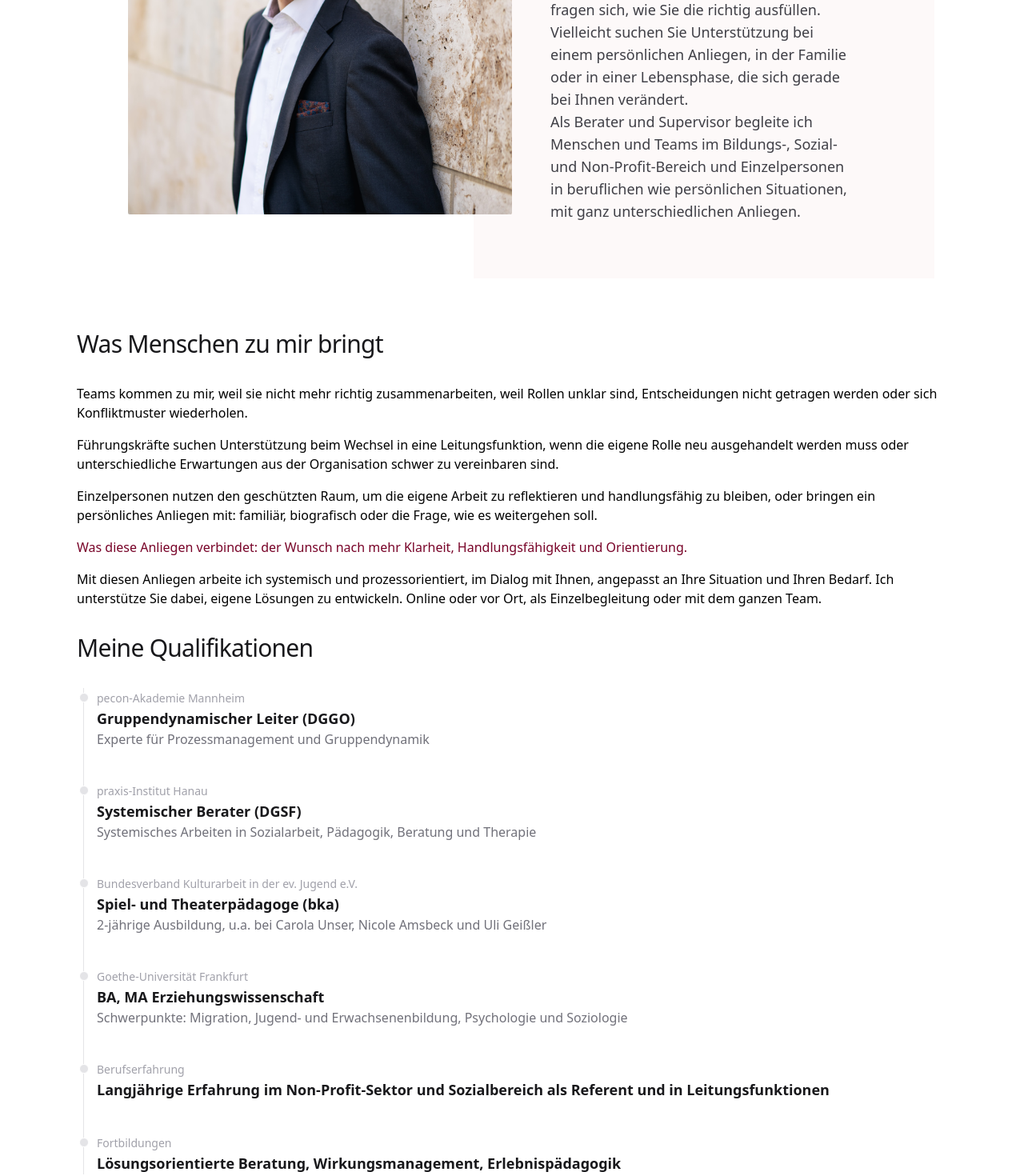
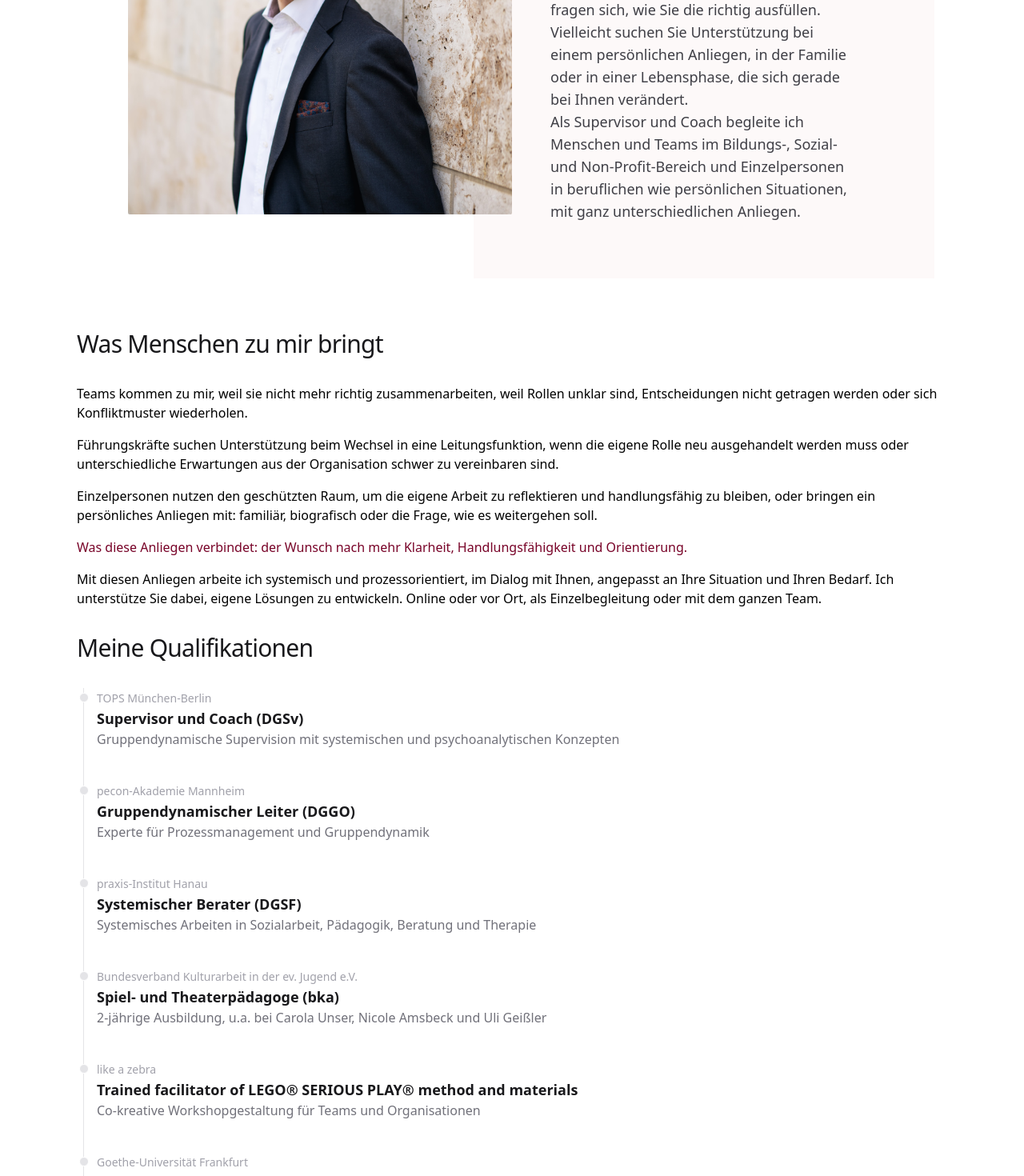
Before and after one commit to jenzopr/dirkpreussner.de, a Next.js app: page / in a window 1280 px wide. Shown: the part 420-1890 px from the top of the page at 80% size. Built offline with nearby package versions, Linux system fonts and the light colour scheme.

Commit message:
Updated index after supervision exam

```diff
--- a/pages/index.js
+++ b/pages/index.js
@@ -15,7 +15,7 @@ export default function Home() {
               <h1 className='text-2xl lg:text-4xl text-burgund-600 md:text-burgund-900 md:font-semibold pb-4'>Veränderung braucht manchmal Begleitung.</h1>
               <div className='lg:text-lg text-gray-700'>
                 <p>Vielleicht läuft ein Konflikt in Ihrem Team schon zu lange. Vielleicht haben Sie eine neue Führungsrolle übernommen und fragen sich, wie Sie die richtig ausfüllen. Vielleicht suchen Sie Unterstützung bei einem persönlichen Anliegen, in der Familie oder in einer Lebensphase, die sich gerade bei Ihnen verändert.</p>
-                <p>Als Berater und Supervisor begleite ich Menschen und Teams im Bildungs-, Sozial- und Non-Profit-Bereich und Einzelpersonen in beruflichen wie persönlichen Situationen, mit ganz unterschiedlichen Anliegen.</p>
+                <p>Als Supervisor und Coach begleite ich Menschen und Teams im Bildungs-, Sozial- und Non-Profit-Bereich und Einzelpersonen in beruflichen wie persönlichen Situationen, mit ganz unterschiedlichen Anliegen.</p>
               </div>
           </div>
         </div>
@@ -51,6 +51,12 @@ export default function Home() {
             <ol className="relative border-l border-gray-200 dark:border-gray-700">
               <li className="mb-10 ml-4">
                   <div className="absolute w-3 h-3 bg-gray-200 rounded-full mt-1.5 -left-1.5 border border-white dark:border-gray-900 dark:bg-gray-700"></div>
+                  <span className="mb-1 text-sm font-normal leading-none text-gray-400 dark:text-gray-500">TOPS München-Berlin</span>
+                  <h3 className="text-lg font-semibold text-gray-900 dark:text-gray-900">Supervisor und Coach (DGSv)</h3>
+                  <p className="text-base font-normal text-gray-500 dark:text-gray-400">Gruppendynamische Supervision mit systemischen und psychoanalytischen Konzepten</p>
+              </li>
+              <li className="mb-10 ml-4">
+                  <div className="absolute w-3 h-3 bg-gray-200 rounded-full mt-1.5 -left-1.5 border border-white dark:border-gray-900 dark:bg-gray-700"></div>
                   <span className="mb-1 text-sm font-normal leading-none text-gray-400 dark:text-gray-500">pecon-Akademie Mannheim</span>
                   <h3 className="text-lg font-semibold text-gray-900 dark:text-gray-900">Gruppendynamischer Leiter (DGGO)</h3>
                   <p className="text-base font-normal text-gray-500 dark:text-gray-400">Experte für Prozessmanagement und Gruppendynamik</p>
@@ -66,6 +72,12 @@ export default function Home() {
                   <span className="mb-1 text-sm font-normal leading-none text-gray-400 dark:text-gray-500">Bundesverband Kulturarbeit in der ev. Jugend e.V.</span>
                   <h3 className="text-lg font-semibold text-gray-900 dark:text-gray-900">Spiel- und Theaterpädagoge (bka)</h3>
                   <p className="text-base font-normal text-gray-500 dark:text-gray-400">2-jährige Ausbildung, u.a. bei Carola Unser, Nicole Amsbeck und Uli Geißler</p>
+              </li>
+              <li className="mb-10 ml-4">
+                  <div className="absolute w-3 h-3 bg-gray-200 rounded-full mt-1.5 -left-1.5 border border-white dark:border-gray-900 dark:bg-gray-700"></div>
+                  <span className="mb-1 text-sm font-normal leading-none text-gray-400 dark:text-gray-500">like a zebra</span>
+                  <h3 className="text-lg font-semibold text-gray-900 dark:text-gray-900">Trained facilitator of LEGO® SERIOUS PLAY® method and materials</h3>
+                  <p className="mb-4 text-base font-normal text-gray-500 dark:text-gray-400">Co-kreative Workshopgestaltung für Teams und Organisationen</p>
               </li>
               <li className="mb-10 ml-4">
                   <div className="absolute w-3 h-3 bg-gray-200 rounded-full mt-1.5 -left-1.5 border border-white dark:border-gray-900 dark:bg-gray-700"></div>
```
